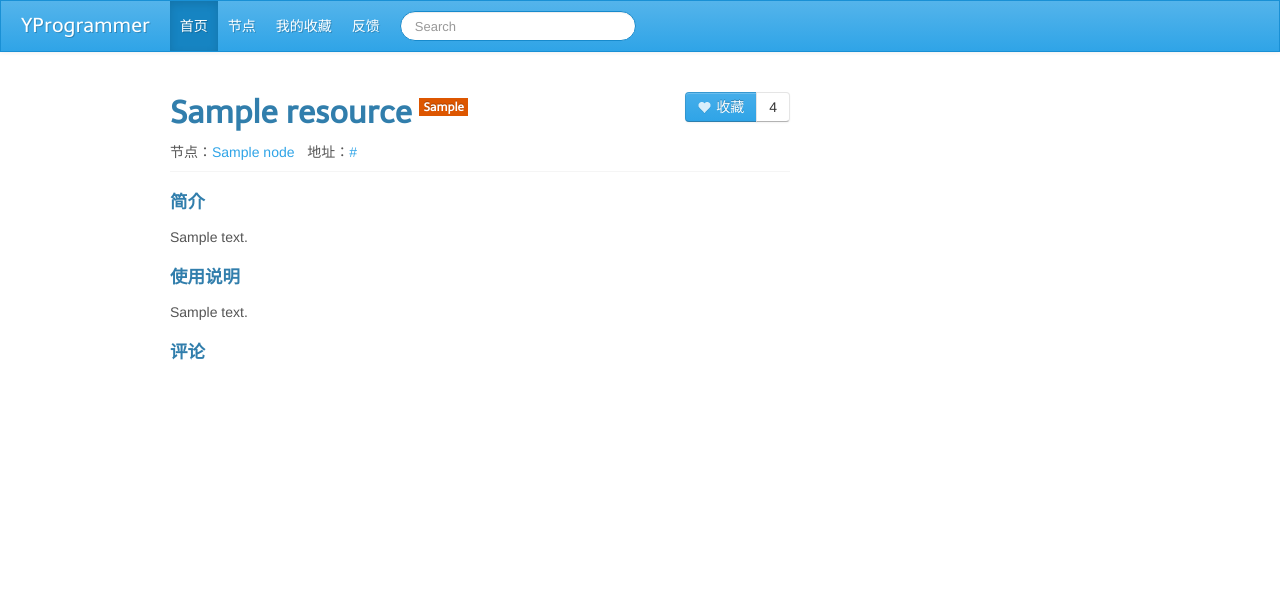
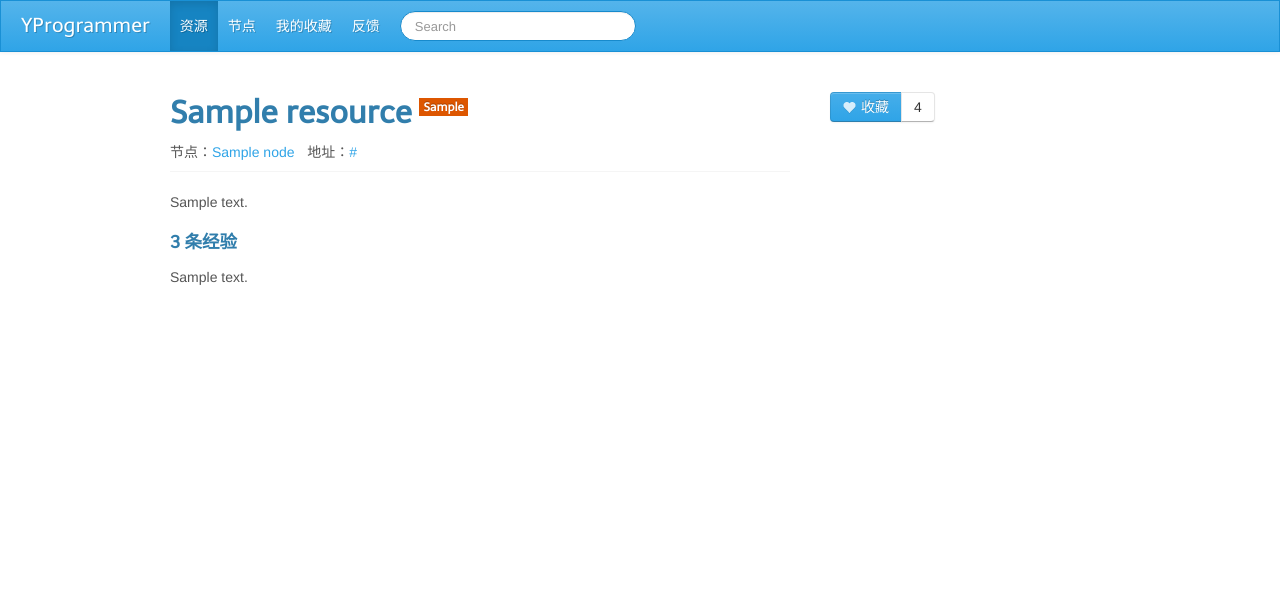
Before and after one commit to hustlzp/yprogrammer, a Django app: page /resource/1/ in a window 1280 px wide. Shown: the top 602 px of the page. Run offline with Django 3.2, Linux system fonts and the light colour scheme; tables that the repository leaves empty hold one stand-in row (values such as "Sample post").

Commit message:
narrow the span4 by 20px

```diff
--- a/resources/static/resources/css/page.css
+++ b/resources/static/resources/css/page.css
@@ -4,6 +4,7 @@ body #footer{position:absolute;left:0;bottom:0;height:2.2em;z-index:10;text-alig
 body #footer .container #links{float:right;margin:0;list-style-type:none;}body #footer .container #links li{display:inline-block;margin-right:5px;}
 .page-header{position:relative;}
 .page-header .corner{position:absolute;top:0;right:0;}
+.span4{width:280px;margin-left:40px;}
 .span8 h4{margin:20px 0 15px 0;}
 .span4 h4:not(:first-child){margin:20px 0 15px 0;}
 .divider{display:inline-block;width:5px;}
--- a/resources/static/resources/css/page.less
+++ b/resources/static/resources/css/page.less
@@ -52,6 +52,11 @@ body{
 }
 
 .sidebar-header{
+}
+
+.span4{
+    width: 280px;
+    margin-left: 40px;
 }
 
 .span8 h4{
--- a/resources/templates/resources/nodes.html
+++ b/resources/templates/resources/nodes.html
@@ -26,13 +26,10 @@
    </div>
 
    <div class="span4">
-      <!-- <a href="#" class="btn btn-primary pull-right">节点网络</a> -->
       <div class="sidebar-header">
          <h4>近期新增</h4>
-
       </div>
 
-      <h4>近期新增</h4>
    </div>
 </div>
 
--- a/resources/templates/resources/resource.html
+++ b/resources/templates/resources/resource.html
@@ -14,23 +14,24 @@
             地址：<a href="{{ resource.url }}" target="_blank">{{ resource.url }}</a>
             <span class='divider'></span>
          </div>
+      </div>
 
-         <div class='btn-group corner'>
+      <p>{{ resource.content }}</p>
+
+      <div class='sub-header'>
+         <h4>3 条经验</h4>
+      </div>
+
+      <p>{{ resource.content }}</p>
+   </div>
+
+   <div class="span4">
+      <div class='btn-toolbar'>
+         <div class='btn-group'>
             <a class='btn btn-primary' href="#"><i class='icon-heart icon-white'></i> 收藏</a>
             <a class='btn'>4</a>
          </div>
       </div>
-
-      <h4>简介</h4>
-      <p>{{ resource.content }}</p>
-
-      <h4>使用说明</h4>
-      <p>{{ resource.content }}</p>
-
-      <h4>评论</h4>
-   </div>
-
-   <div class="span4">
 
       <div class="sidebar-header">
          <h4></h4>
--- a/resources/templates/resources/resources.html
+++ b/resources/templates/resources/resources.html
@@ -7,7 +7,7 @@
 <div class="row">
    <div class="span8">
       <div class="page-header">
-         <h2>最新资源 <small>新鲜不断出炉哦！</small></h2>
+         <h2>资源 <small>新鲜不断出炉！</small></h2>
       </div>
 
       {% for r in resources %}
--- a/templates/base.html
+++ b/templates/base.html
@@ -18,7 +18,7 @@
                <a class="brand" href="{% url 'resources' %}">YProgrammer</a>
 
                <ul class="nav">
-                  <li class='active'><a href="{% url 'resources' %}">首页</a></li>
+                  <li class='active'><a href="{% url 'resources' %}">资源</a></li>
                   <li><a href="{% url 'nodes' %}">节点</a></li>
                   <li><a href="#">我的收藏</a></li>
                   <li><a href="#">反馈</a></li>
```
Also changed, not shown: resources/templates/resources/node.html (+7 -1 lines).
